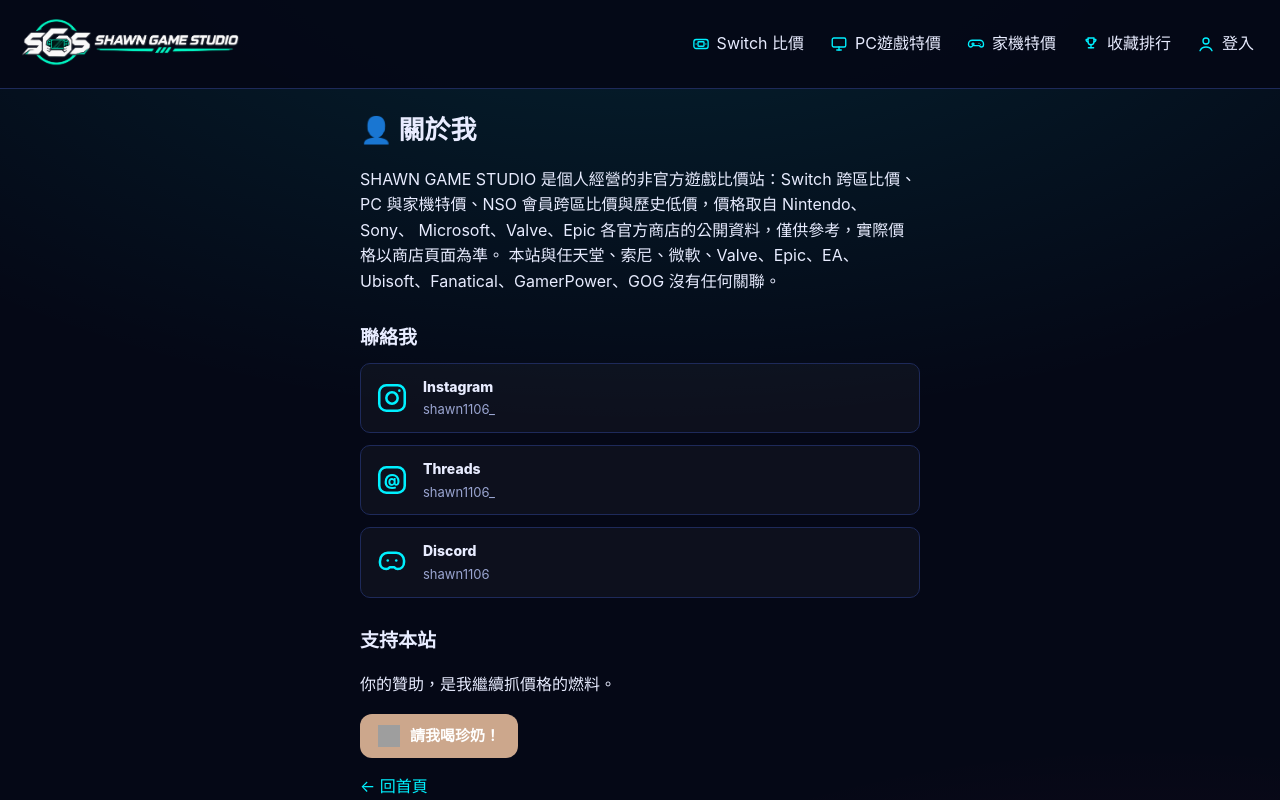
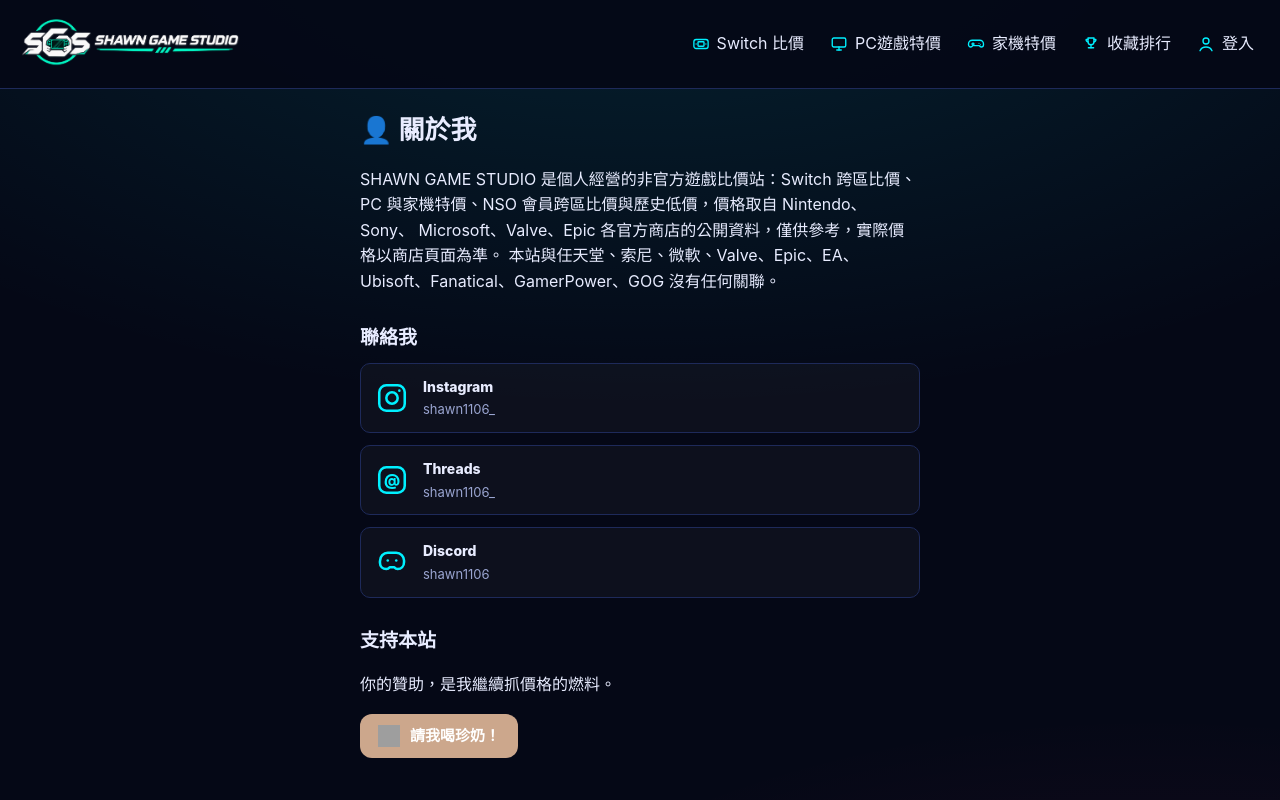
Before and after one commit to shawnwin777/switch-price-site, a Next.js app: page /about in a window 1280 px wide. Shown: the top 800 px of the page. Built offline with nearby package versions, Linux system fonts and the light colour scheme; no server answers; grey boxes are pictures that could not be loaded.

Commit message:
關於我頁面移除底部的回首頁連結

```diff
--- a/app/about/page.tsx
+++ b/app/about/page.tsx
@@ -1,5 +1,3 @@
-import Link from "next/link";
-
 export const metadata = {
   title: "關於我｜Shawn Game Studio",
   description:
@@ -129,9 +127,6 @@ export default function AboutPage() {
           請我喝珍奶！
         </a>
       </p>
-      <p>
-        <Link href="/home">← 回首頁</Link>
-      </p>
     </div>
   );
 }
```
